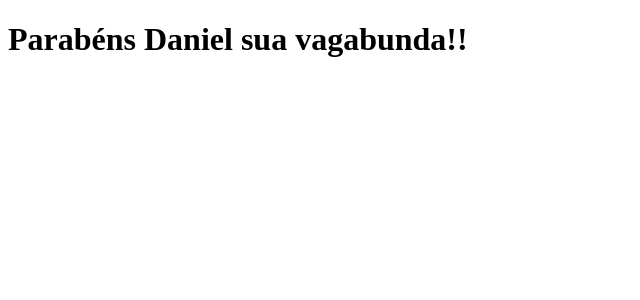
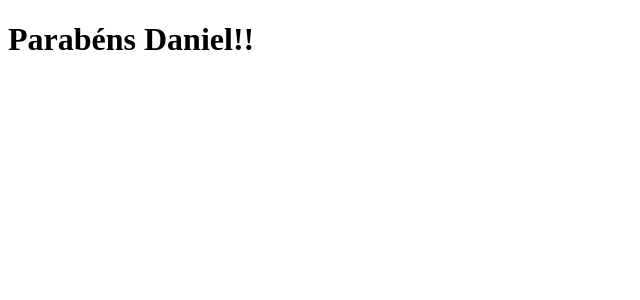
Before and after one commit to MatheusMvfr/clone-tabnews, a Next.js app: page / in a window 1280 px wide. Shown: the top 300 px of the page, without its empty margins (0-640 px from the left). Built offline with nearby package versions, Linux system fonts and the light colour scheme.

Commit message:
Deixando a mensagem mais amigavel.

```diff
--- a/pages/index.js
+++ b/pages/index.js
@@ -1,5 +1,5 @@
 function Home() {
-  return <h1>Parabéns Daniel sua vagabunda!!</h1>;
+  return <h1>Parabéns Daniel!!</h1>;
 }
 
 export default Home;
```
